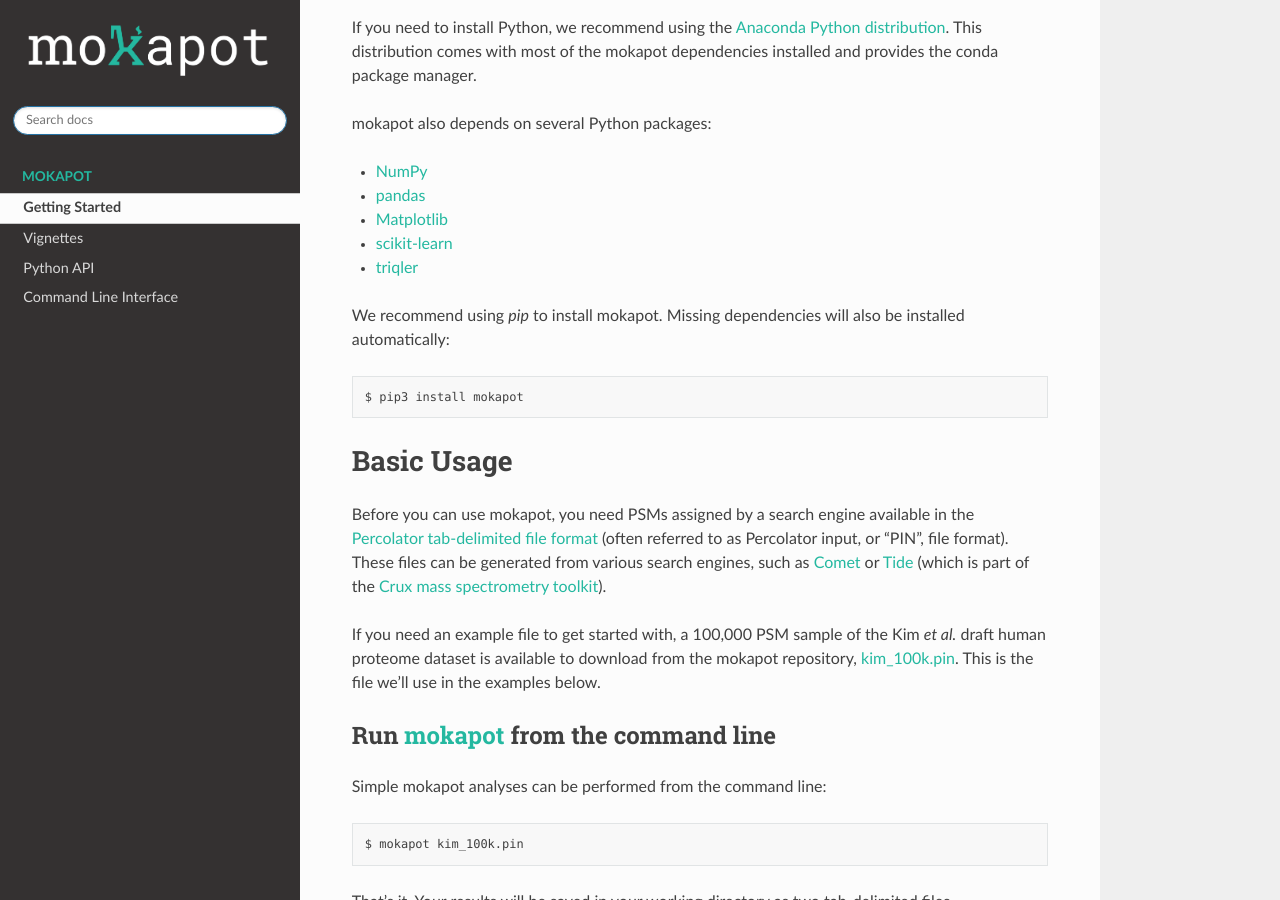
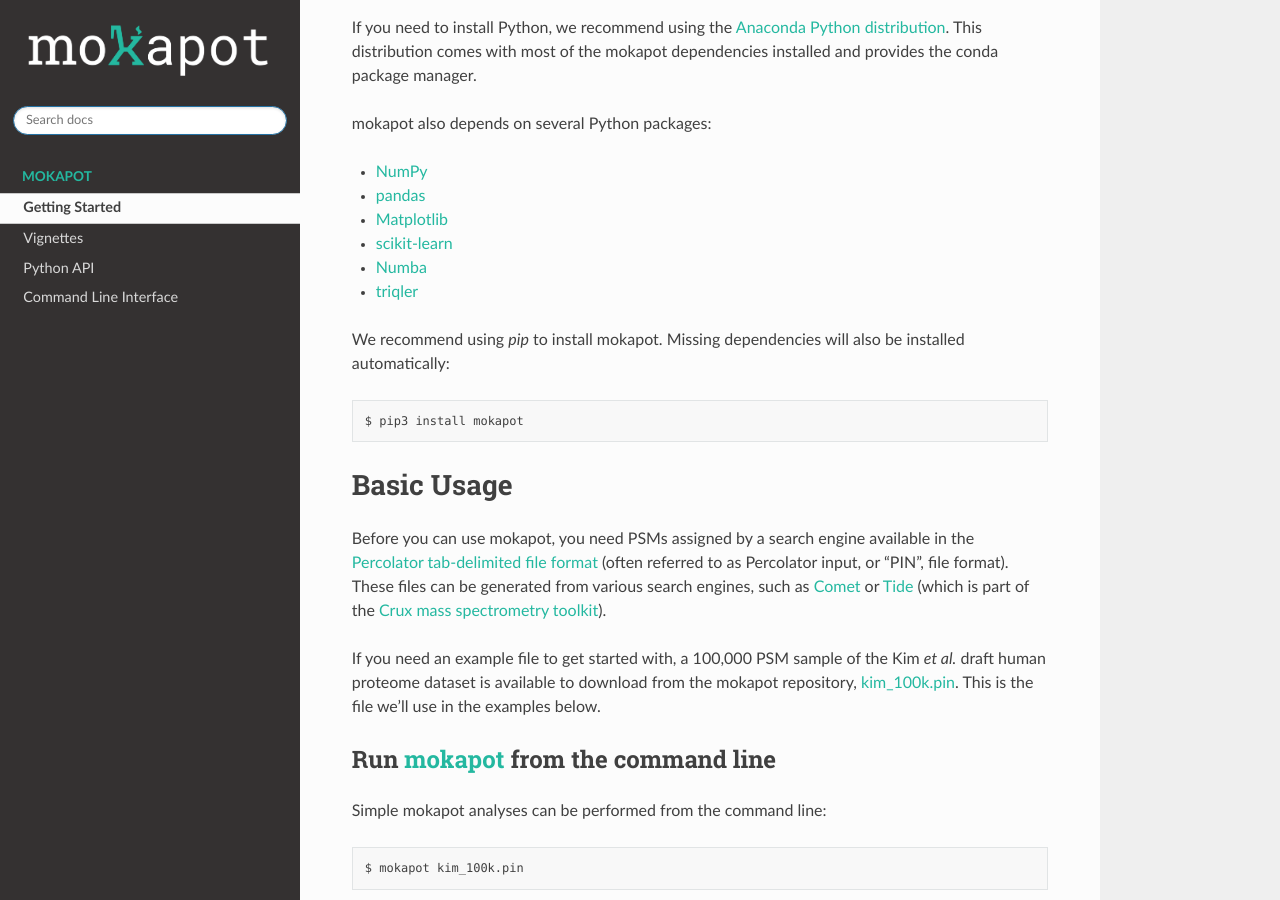
Before and after one commit to wfondrie/mokapot, a Sphinx documentation site: the page built from docs/source/index.rst, in a window 1280 px wide and 900 px high, scrolled down 1082 px. Built offline with Sphinx 7.4.7 and the Read the Docs theme 2.0.0, drawn with Linux system fonts in a browser that asks for light colours; the version number could not be read and is left out.

Commit message:
Added numba to dependency list

```diff
--- a/docs/source/index.rst
+++ b/docs/source/index.rst
@@ -62,6 +62,7 @@ mokapot also depends on several Python packages:
 - `pandas <https://pandas.pydata.org/>`_
 - `Matplotlib <https://matplotlib.org/>`_
 - `scikit-learn <https://scikit-learn.org/stable/>`_
+- `Numba <http://numba.pydata.org/>`_
 - `triqler <https://github.com/statisticalbiotechnology/triqler>`_
 
 
```
